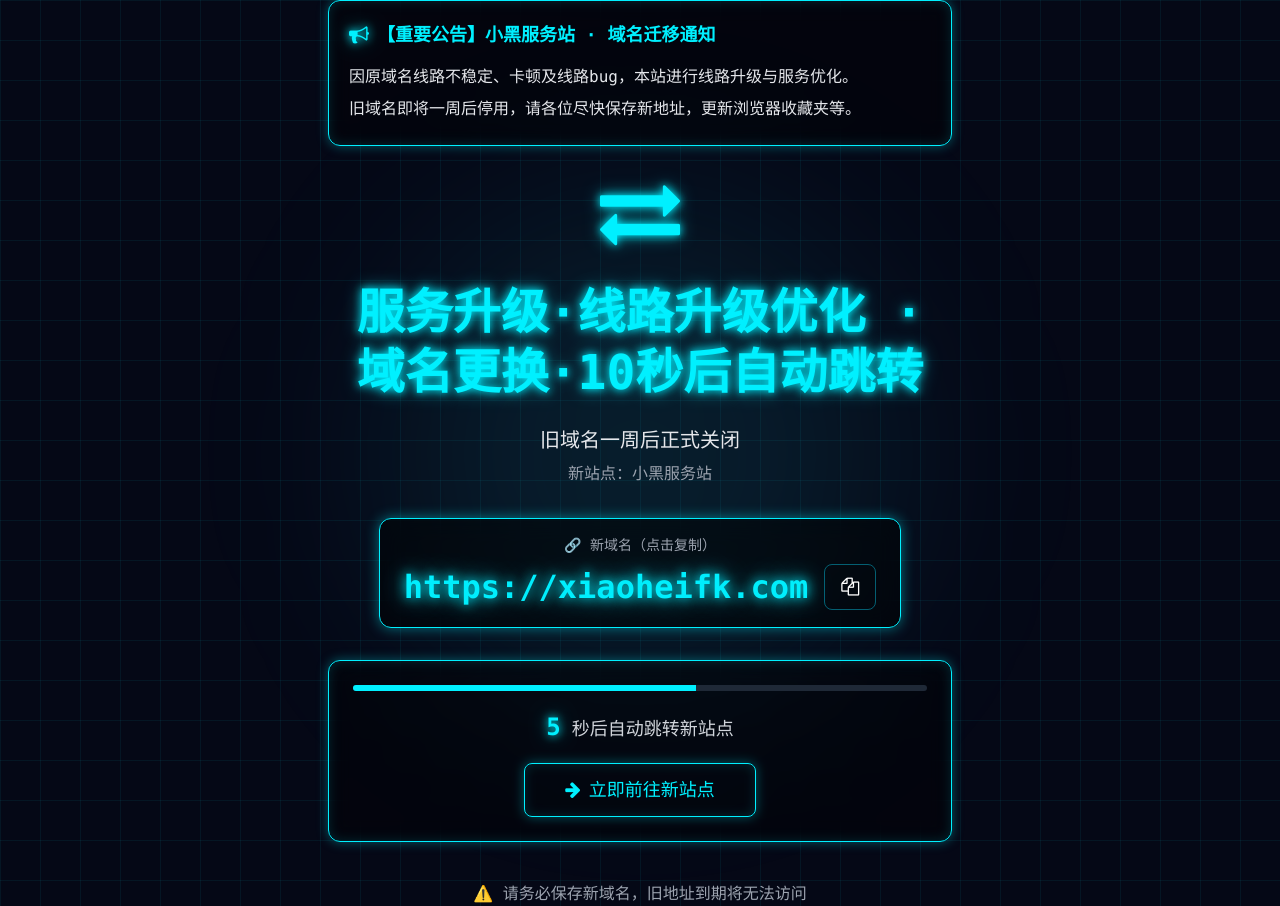
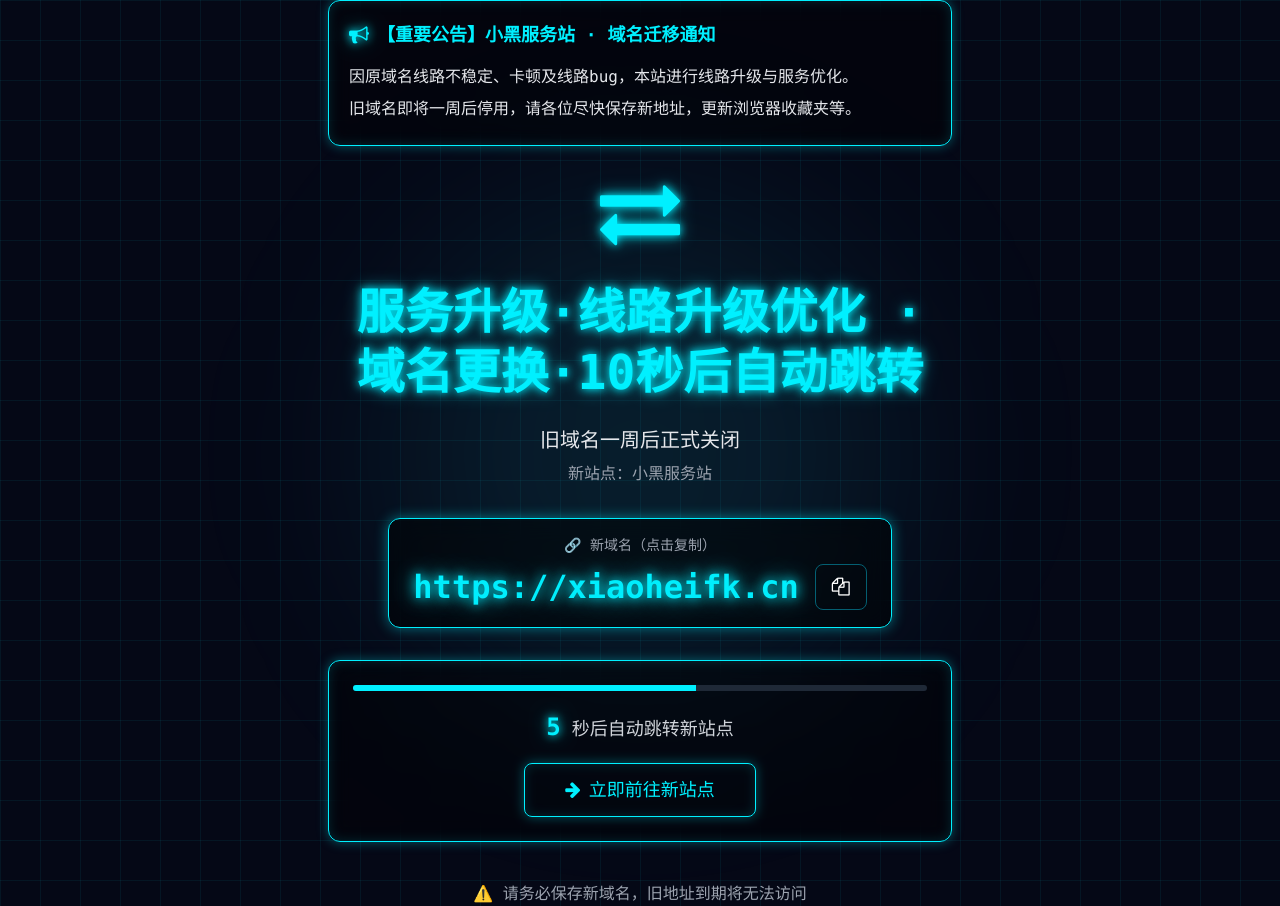
Before and after one commit to HZQDS777/api, a website: page public/index.html in a window 1280 px wide. Drawn offline with nearby package versions, Linux system fonts and the light colour scheme.

Commit message:
Update index.html

```diff
--- a/public/index.html
+++ b/public/index.html
@@ -114,7 +114,7 @@ tailwind.config = {
   </div>
   <div id="toast" class="fixed bottom-10 left-1/2 -translate-x-1/2 px-5 py-2 bg-neon text-black rounded-lg opacity-0 transition-opacity pointer-events-none font-bold">✅ 域名复制成功！</div>
 <script>
-const newDomain = "https://xiaoheifk.com";
+const newDomain = "https://xiaoheifk.cn";
 document.getElementById("new-url").innerText = newDomain;
 const noticeReason = `因原域名线路不稳定、卡顿及线路bug，本站进行线路升级与服务优化。
 旧域名即将一周后停用，请各位尽快保存新地址，更新浏览器收藏夹等。`;
```
